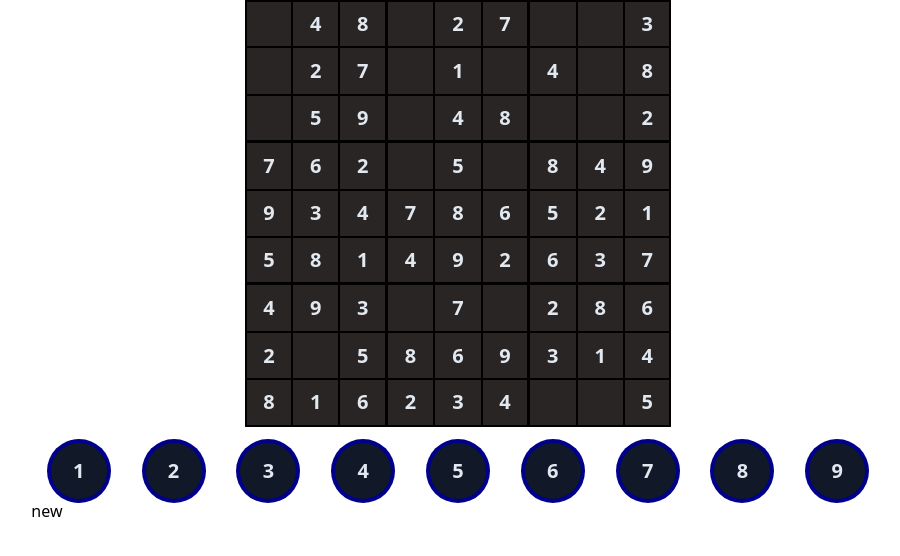
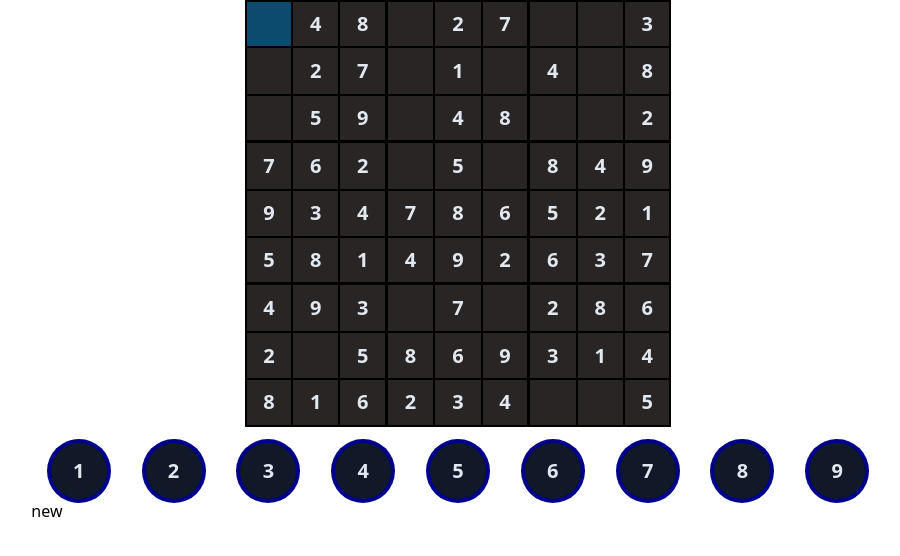
Before and after one commit to fabiancgc12/react-sudoku, a React (Vite) app: page / in a window 1280 px wide. Shown: the top 556 px of the page, without its empty margins (182-1082 px from the left). Built offline with nearby package versions, Linux system fonts and the light colour scheme.

Commit message:
updating styles for cells while setting value

```diff
--- a/src/components/table/CellTable.tsx
+++ b/src/components/table/CellTable.tsx
@@ -8,23 +8,39 @@
     cell:Cell
 }
 
-function getBackgroundColor(cell: Cell, selectedCoordinates: Awaited<{ column: number; row: number }>) {
+function getBackgroundColor(cell: Cell, selected: Awaited<Cell>) {
     let resp = "bg-stone-800"
-
-    //checking if its the same cell
-    if (cell.column == selectedCoordinates.column && cell.row == selectedCoordinates.row)
+    const cellHasError = cell.value && cell.value != cell.solution
+    const selectedHasError = selected.value && selected.value != selected.solution
+    const cellIsTheSame = cell.id == selected.id
+    const cellSharesColumnOrRow = cell.column == selected.column || cell.row == selected.row
+    const shareBox = cell.box == selected.box
+    //checking is cell has the incorrect value
+    if (cellHasError){
+        resp = "bg-red-900"
+    }
+    // checking
+    else if (selectedHasError && (cellSharesColumnOrRow || shareBox)){
+        resp = "bg-red-800"
+    }
+    // checking if its the same cell
+    else if (cellIsTheSame){
         resp = "bg-sky-900"
+    }
     // checking if they are in the same row or column
-    else if (cell.column == selectedCoordinates.column || cell.row == selectedCoordinates.row)
-        resp = "bg-sky-700"
+    else if (cellSharesColumnOrRow)
+        resp = "bg-sky-900"
     return resp
 }
 
 function getTextColor(cell: Cell, selectedCoordinates: Awaited<{ column: number; row: number }>) {
     let resp = "text-slate-200"
 
+    if (cell.value && cell.value != cell.solution){
+        resp = "text-red-500"
+    }
     //checking if its the same cell
-    if (cell.column == selectedCoordinates.column || cell.row == selectedCoordinates.row)
+    else if (cell.column == selectedCoordinates.column || cell.row == selectedCoordinates.row)
         resp = "text-cyan-500"
     return resp
 }
@@ -32,14 +48,14 @@
 
 export function CellTable({cell}:CellTableType){
     const dispatch = useDispatch()
-    const selectedCoordinates = useAppSelector(selectSelectedCell)
+    const selectedCell = useAppSelector(selectSelectedCell)
 
     const onClick = () => {
         dispatch(setSelectedCell(cell))
     }
 
-    const backGroundColor = getBackgroundColor(cell,selectedCoordinates)
-    const textColor = getTextColor(cell,selectedCoordinates)
+    const backGroundColor = getBackgroundColor(cell,selectedCell)
+    const textColor = getTextColor(cell,selectedCell)
 
     return (
     <span
--- a/src/components/table/Rows.tsx
+++ b/src/components/table/Rows.tsx
@@ -7,6 +7,6 @@
 
 export function Rows({row}:RowsType){
     return <div className="tableRow grid grid-cols-9 w-full h-full">
-        {row.map((cell) => <CellTable cell={cell} key={`cell-${cell.box}`}/>)}
+        {row.map((cell) => <CellTable cell={cell} key={`cell-${cell.id}`}/>)}
     </div>
 }
--- a/src/globalState/gameSlice/gameSelector.ts
+++ b/src/globalState/gameSlice/gameSelector.ts
@@ -3,4 +3,4 @@
 
 export const selectGameState = (state:RootState) => state.gameReducer;
 export const selectGameTable = createSelector(selectGameState, (game) => game.table)
-export const selectSelectedCell = createSelector(selectGameState, (game) => game.selectedCoordinates)
+export const selectSelectedCell = createSelector(selectGameState, (game) => game.selected)
--- a/src/globalState/gameSlice/gameSlice.ts
+++ b/src/globalState/gameSlice/gameSlice.ts
@@ -2,28 +2,32 @@
 import {Cell} from "../../utils/table/Cell";
 import {difficultyEnum, generateGame} from "../../utils/generator/generateGame";
 import {act} from "react-dom/test-utils";
+import { WritableDraft } from "immer/dist/internal";
 
 type gameAtomType = {
-    table:Cell[][],
-    selectedCoordinates:{
-        column:number,
-        row:number
+    table: Cell[][],
+    selected: Cell
+}
+
+const initialState: gameAtomType = {
+    table: [],
+    selected: {
+        column: -1,
+        row: -1,
+        id: 0,
+        isEditable: false,
+        value: undefined,
+        solution: -1,
+        box: -1
     }
 }
 
-const initialState:gameAtomType = {
-    table: [],
-    selectedCoordinates: {
-        column: -1,
-        row: -1
-    }
-}
-
-function updateCellValue(table:Cell[][],coordinates: gameAtomType["selectedCoordinates"],value:number|undefined){
-    const selectedCell = table[coordinates.row][coordinates.column];
-    if (selectedCell.isEditable){
+function updateCellValue(state: WritableDraft<gameAtomType>, value: number|undefined) {
+    const selectedCell = state.table[state.selected.row][state.selected.column];
+    if (selectedCell.isEditable) {
         selectedCell.value = value;
-        table[coordinates.row][coordinates.column] = selectedCell;
+        state.table[state.selected.row][state.selected.column] = selectedCell;
+        state.selected = {...selectedCell}
     }
 }
 
@@ -33,14 +37,13 @@
     reducers: {
         startGame(state) {
             state.table = generateGame(difficultyEnum.easy);
-            state.selectedCoordinates = initialState.selectedCoordinates;
+            state.selected = initialState.selected;
         },
         setSelectedCell(state,action: PayloadAction<Cell>) {
-            state.selectedCoordinates.row = action.payload.row
-            state.selectedCoordinates.column = action.payload.column
+            state.selected = action.payload
         },
         setCellValue(state,action: PayloadAction<number>){
-            updateCellValue(state.table,state.selectedCoordinates,action.payload)
+            updateCellValue(state, action.payload);
         }
     },
 })
--- a/src/utils/table/Cell.ts
+++ b/src/utils/table/Cell.ts
@@ -4,6 +4,7 @@
     solution:number;
     row:number;
     column:number;
+    id:number;
     box:number;
     isEditable:boolean
 }
@@ -13,13 +14,15 @@
     if (value != ".")
         cellValue = Number(value)
     solution = Number(solution)
-    const box = (row)*9 + column
+    const id = (row)*9 + column
+    const box = Math.trunc(row/3)*3 + Math.trunc(column/3)
     return {
         value:cellValue,
         solution,
         row,
         column,
-        box,
-        isEditable: value == "."
+        id: id,
+        isEditable: value == ".",
+        box
     }
 }
```
